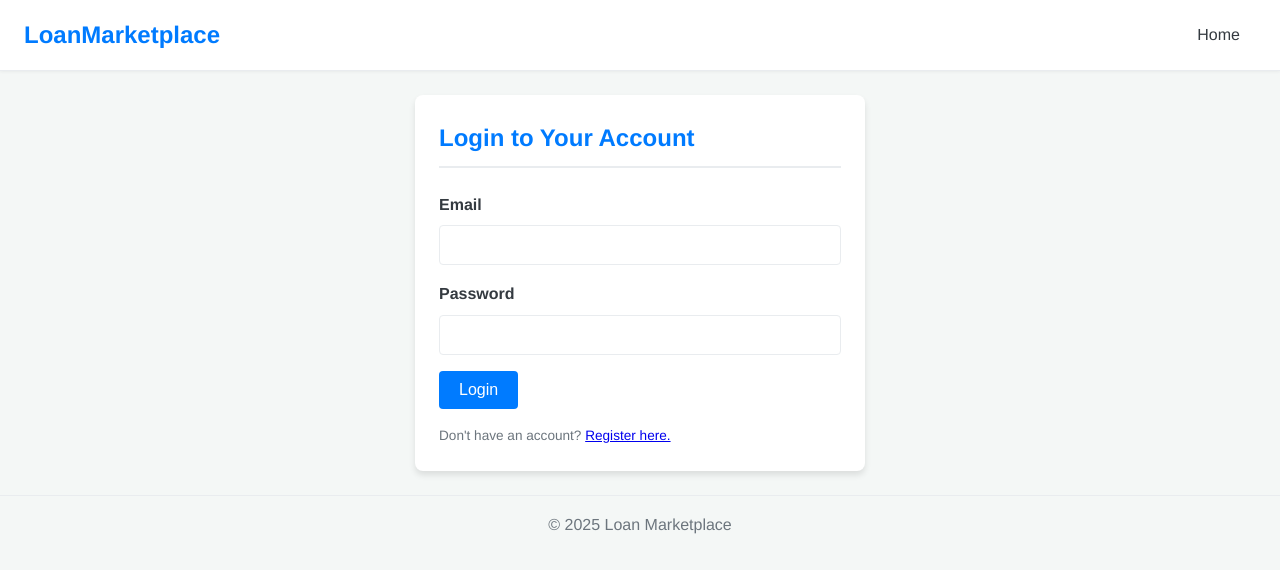
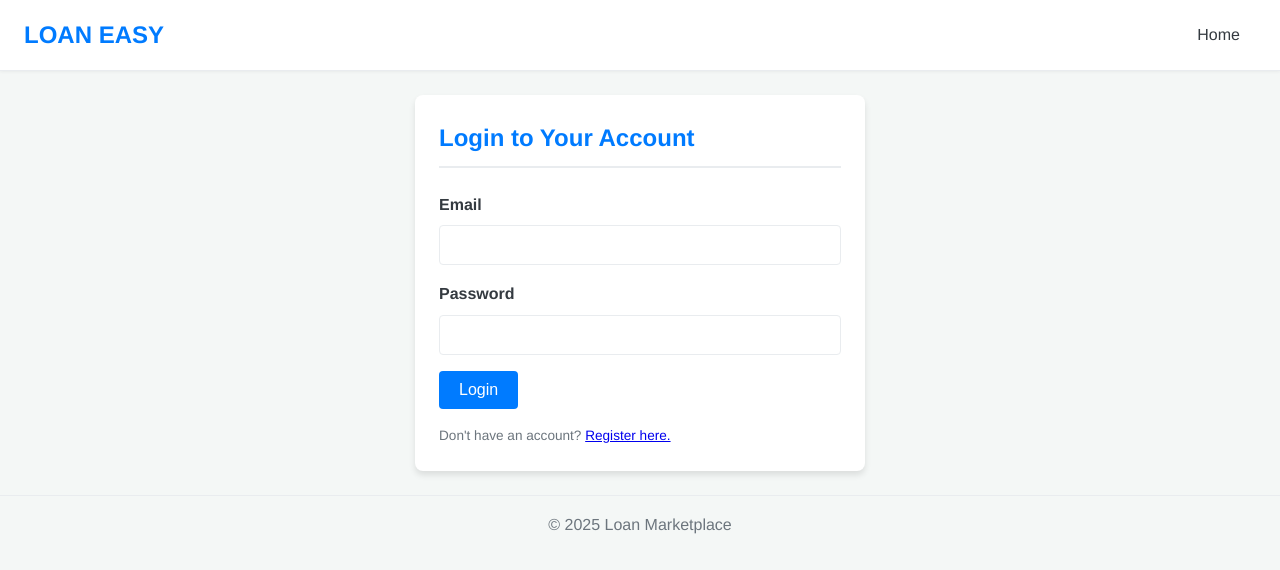
Before and after one commit to dubeyadarsh498-max/loan-easy, a plain HTML site: page frontend/login.html in a window 1280 px wide. Drawn offline with Linux system fonts and the light colour scheme.

Commit message:
fix: Correct logo text in the login page header

```diff
--- a/frontend/login.html
+++ b/frontend/login.html
@@ -9,7 +9,7 @@
 <body>
 
     <header>
-        <div class="logo"><a href="index.html">LoanMarketplace</a></div>
+        <div class="logo"><a href="index.html">LOAN EASY</a></div>
         <nav class="main-nav">
             <a href="index.html">Home</a>
         </nav>
```
